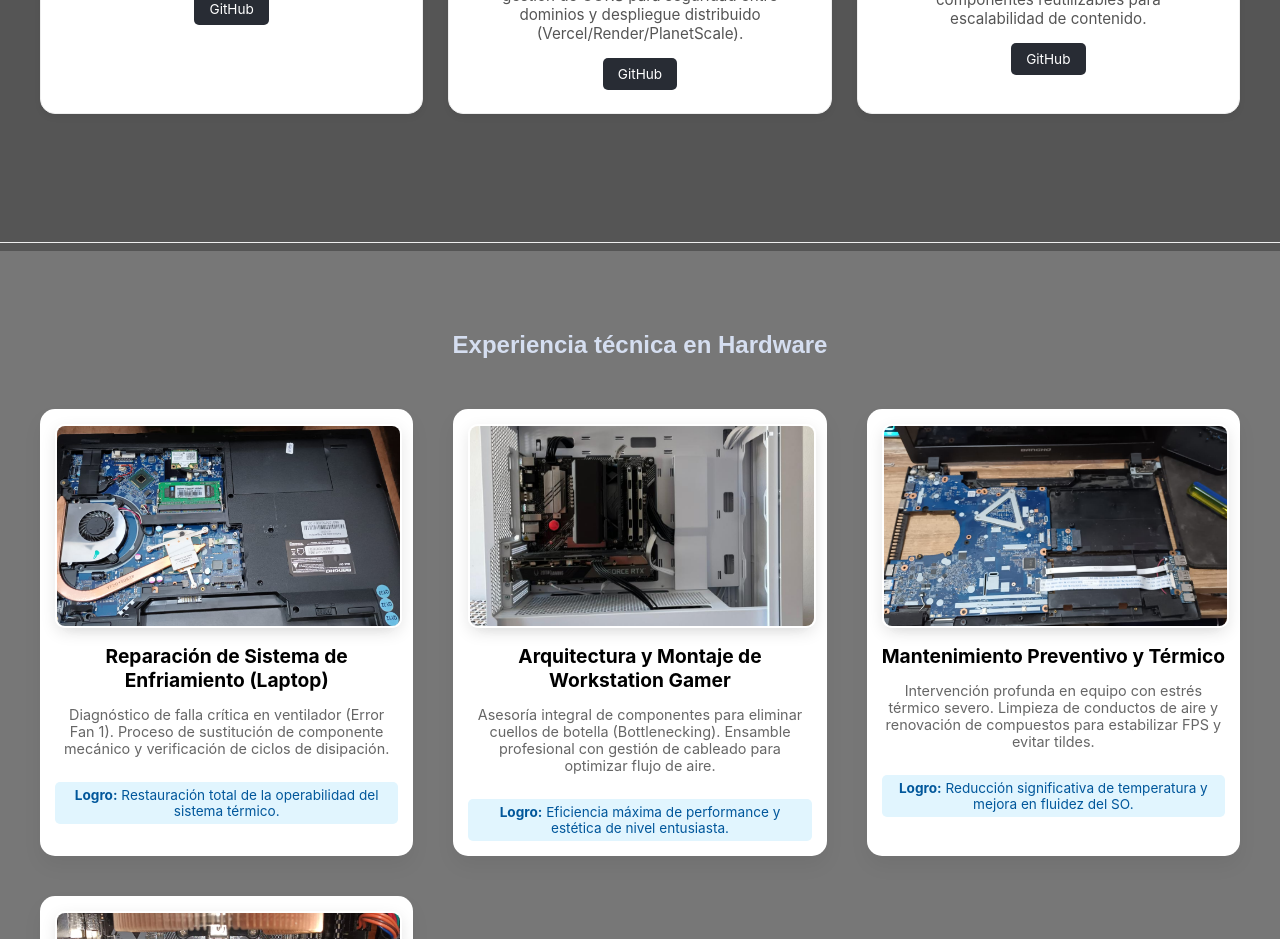
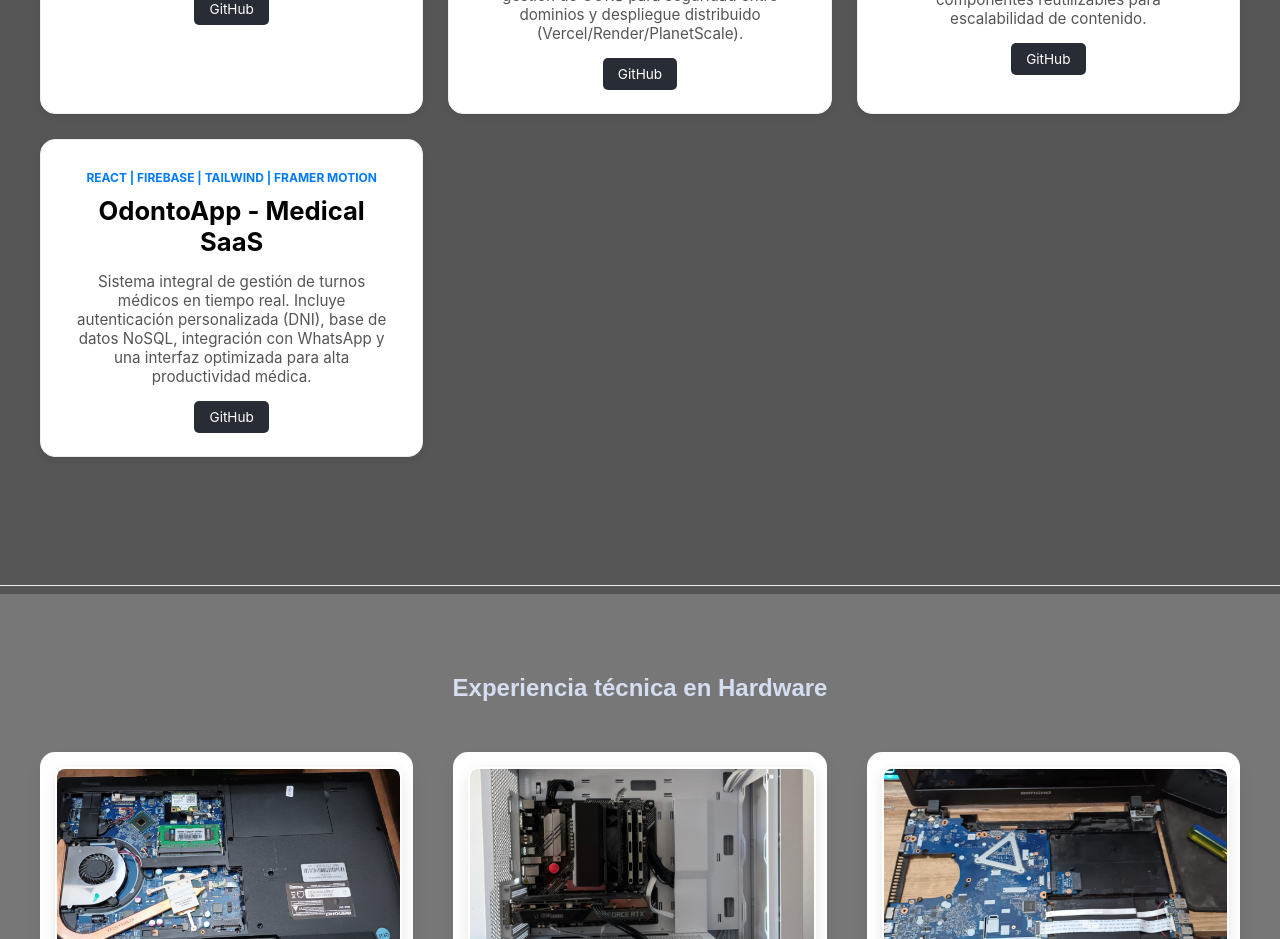
Before and after one commit to sebavaldivieso550/mi-portfolio, a React (Create React App) app: page / in a window 1280 px wide. Shown: the part 1260-2199 px from the top of the page. Built offline with nearby package versions, Linux system fonts and the light colour scheme.

Commit message:
New project added

```diff
--- a/src/components/SoftwareProjects.js
+++ b/src/components/SoftwareProjects.js
@@ -25,7 +25,7 @@ const projects = [
     title: "BookNode Backend API",
     tech: "Node.js | Express | MySQL | Docker",
     description: "API RESTful para gestión de datos relacionales. Implementación de arquitectura CRUD, manejo de errores HTTP semánticos y entorno de desarrollo aislado mediante contenedores Docker.",
-        link: "https://github.com/tu-usuario/my-simple-book-api",
+    link: "https://github.com/sebavaldivieso550/my-simple-book-api",
   },
   {
     id: 4,
@@ -43,6 +43,15 @@ const projects = [
     description: "Plataforma personal diseñada bajo principios de Single Page Application (SPA). Implementación de despliegue continuo (CD) mediante Vercel y arquitectura de componentes reutilizables para escalabilidad de contenido.",
     link: "https://github.com/sebavaldivieso550/mi-portfolio",
     demo: "https://sebastian-valdivieso-ing.vercel.app"
+  },
+  {
+    id: 6,
+    category: 'featured',
+    title: "OdontoApp - Medical SaaS",
+    tech: "React | Firebase | Tailwind | Framer Motion",
+    description: "Sistema integral de gestión de turnos médicos en tiempo real. Incluye autenticación personalizada (DNI), base de datos NoSQL, integración con WhatsApp y una interfaz optimizada para alta productividad médica.",
+    link: "https://github.com/sebavaldivieso550/odonto-app",
+    isNew: true
   },
 ];
 
```
Lines whose indentation alone changed are shown as unchanged.
